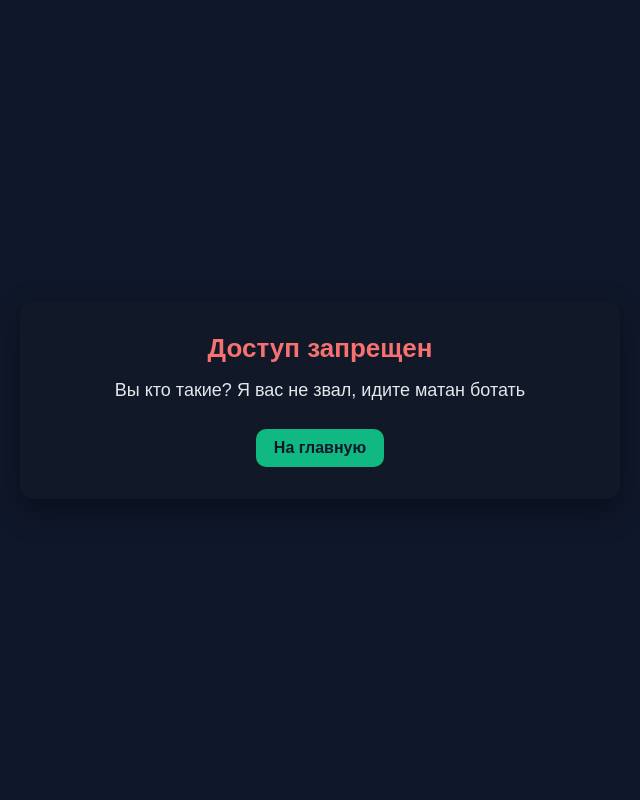
After one commit to korsixe/Portal2, a Java web app: page /access-denied.jsp in a window 1280 px wide. The commit adds this page. Shown: the whole page, without its empty margins (320-960 px from the left). Run offline with Spring Boot 4, a stand-in JSP engine, Linux system fonts and the light colour scheme; some of the project's set-up classes (security, data sources, template engines, error pages and the like) are left out, and stand-ins take their place.

Commit message:
починен баг с доступом + отовсюду можно легко выйти обратно

```diff
--- a/src/main/java/com/mipt/portal/config/SecurityConfig.java
+++ b/src/main/java/com/mipt/portal/config/SecurityConfig.java
@@ -66,11 +66,12 @@ public class SecurityConfig {
         // Настраиваем logout
         .logout(logout -> logout
             .logoutUrl("/logout")
-            .logoutSuccessUrl("/")
+            .logoutSuccessUrl("/logout-success.jsp")
             .invalidateHttpSession(true)
             .deleteCookies("JSESSIONID")
             .permitAll()
-        );
+        )
+        .exceptionHandling(ex -> ex.accessDeniedPage("/access-denied.jsp"));
 
     return http.build();
   }
--- a/src/main/resources/application.yml
+++ b/src/main/resources/application.yml
@@ -18,6 +18,8 @@ spring:
 
 server:
   port: 8080
+  tomcat:
+    uri-encoding: UTF-8
 
 # Логирование
 logging:
--- /dev/null
+++ b/src/main/webapp/access-denied.jsp
@@ -0,0 +1,23 @@
+<%@ page contentType="text/html;charset=UTF-8" language="java" %>
+<!DOCTYPE html>
+<html lang="ru">
+<head>
+    <meta charset="UTF-8">
+    <title>Доступ запрещен</title>
+    <style>
+        body {font-family: Arial, sans-serif; background: #0f172a; color: #e5e7eb; margin: 0; display: flex; align-items: center; justify-content: center; height: 100vh;}
+        .card {background: #111827; padding: 32px 40px; border-radius: 14px; box-shadow: 0 12px 30px rgba(0,0,0,0.35); text-align: center; max-width: 520px; width: 100%;}
+        h1 {margin: 0 0 16px; font-size: 26px; color: #f87171;}
+        p {margin: 0 0 28px; font-size: 18px;}
+        a.btn {display: inline-block; padding: 10px 18px; background: #10b981; color: #0f172a; border-radius: 10px; text-decoration: none; font-weight: 600; transition: background 0.2s ease, transform 0.2s ease;}
+        a.btn:hover {background: #0ea271; transform: translateY(-1px);}
+    </style>
+</head>
+<body>
+<div class="card">
+    <h1>Доступ запрещен</h1>
+    <p>Вы кто такие? Я вас не звал, идите матан ботать</p>
+    <a class="btn" href="${pageContext.request.contextPath}/home.jsp">На главную</a>
+</div>
+</body>
+</html>
--- a/src/main/webapp/ad-details.jsp
+++ b/src/main/webapp/ad-details.jsp
@@ -813,7 +813,7 @@
                 if (user != null) {
             %>
             <a href="dashboard.jsp" class="btn btn-primary">Личный кабинет</a>
-            <a href="logout.jsp" class="btn btn-secondary">Выйти</a>
+            <a href="${pageContext.request.contextPath}/logout" class="btn btn-secondary">Выйти</a>
             <% } else { %>
             <a href="login.jsp" class="btn btn-secondary">Войти</a>
             <a href="register.jsp" class="btn btn-primary">Регистрация</a>
--- a/src/main/webapp/dashboard.jsp
+++ b/src/main/webapp/dashboard.jsp
@@ -1177,7 +1177,7 @@
     <!-- Кнопки навигации -->
     <div class="action-buttons">
         <a href="${pageContext.request.contextPath}/home.jsp" class="btn btn-primary">На главную</a>
-        <a href="logout.jsp" class="btn btn-secondary">Выйти</a>
+        <a href="${pageContext.request.contextPath}/logout" class="btn btn-secondary">Выйти</a>
     </div>
 </div>
 
--- a/src/main/webapp/home.jsp
+++ b/src/main/webapp/home.jsp
@@ -696,7 +696,7 @@
         <div class="auth-buttons">
             <% if (user != null) { %>
             <a href="dashboard.jsp" class="btn btn-primary">Личный кабинет</a>
-            <a href="logout.jsp" class="btn btn-secondary">Выйти</a>
+            <a href="${pageContext.request.contextPath}/logout" class="btn btn-secondary">Выйти</a>
             <% } else { %>
             <a href="login.jsp" class="btn btn-secondary">Войти</a>
             <a href="register.jsp" class="btn btn-primary">Регистрация</a>
--- a/src/main/webapp/logout.jsp
+++ b/src/main/webapp/logout.jsp
@@ -5,6 +5,6 @@
         session.invalidate();
     }
 
-    // Перенаправляем на главную страницу с сообщением
-    response.sendRedirect(request.getContextPath() + "/home.jsp?message=Вы успешно вышли из аккаунта");
+    // Перенаправляем на страницу успешного выхода
+    request.getRequestDispatcher("/logout-success.jsp").forward(request, response);
 %>
```
Also changed, not shown: src/main/webapp/logout-success.jsp (added, +23 -0 lines).
